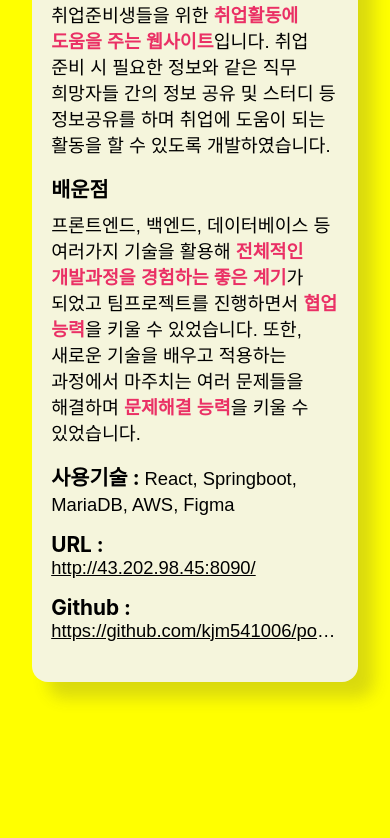
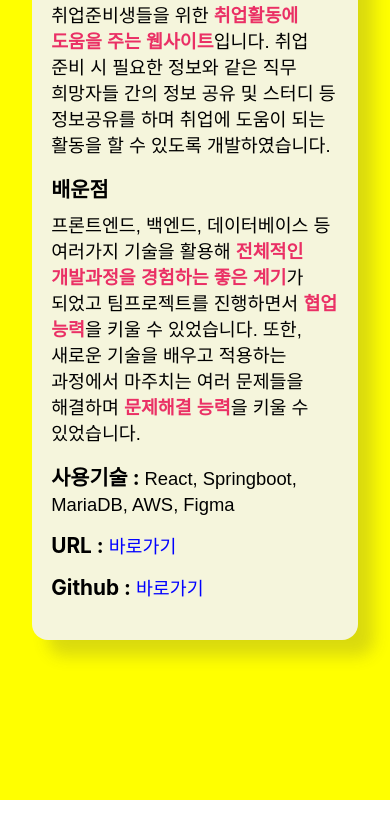
Before and after one commit to kjm541006/portfolio, a Next.js app: page / in a window 390 px wide. Shown: the part 4863-5701 px from the top of the page. After the commit the page ends 5663 px from the top, so only its background shows below. Built offline with nearby package versions, Linux system fonts and the light colour scheme.

Commit message:
프로젝트 한 섹터 완료

```diff
--- a/components/Projects.js
+++ b/components/Projects.js
@@ -53,7 +53,7 @@ const Projects = () => {
                     target="_blank"
                     rel="noopener noreferrer"
                   >
-                    http://43.202.98.45:8090/
+                    바로가기
                   </a>
                 </div>
               </div>
@@ -66,46 +66,13 @@ const Projects = () => {
                     target="_blank"
                     rel="noopener noreferrer"
                   >
-                    https://github.com/kjm541006/portfolio
+                    바로가기
                   </a>
                 </div>
               </div>
             </div>
           </div>
         </div>
-        {/* <div className={styles.projects_info}>
-          <div className={styles.projects_info_project}>
-            <div className={styles.projects_info_project_title}>Catch Job</div>
-            <div className={styles.projects_info_project_subtitle}>2023.08 (팀 프로젝트)</div>
-            <div className={styles.projects_info_project_content}>
-              <Image className={styles.projects_img} src={"/images/catchjob.png"} width="450" height="300" />
-              <div className={styles.projects_info_project_content_detail}></div>
-            </div>
-            <div className={styles.projects_info_detail}>
-              <div className={styles.projects_info_detail_background}>
-                <div className={styles.projects_info_detail_background_title}>
-                  <b>개발배경</b>
-                </div>
-                <div className={styles.projects_info_detail_background_content}>
-                  취업준비생의 입장에서 취업준비생들을 위한 <span className={styles.red}>취업활동에 도움을 주는 웹사이트</span>입니다. 취업
-                  준비 시 필요한 정보와 같은 직무 희망자들 간의 정보 공유 및 스터디 등 정보공유를 하며 취업에 도움이 되는 활동을 할 수
-                  있도록 개발하였습니다.
-                </div>
-              </div>
-              <div className={styles.projects_info_detail_learned}>
-                <div className={styles.projects_info_detail_learned_title}>
-                  <b>배운점</b>
-                </div>
-                <div className={styles.projects_info_detail_learned_content}>
-                  프론트엔드, 백엔드, 데이터베이스 등 여러가지 기술을 활용해{" "}
-                  <span className={styles.red}>전체적인 개발과정을 경험하는 좋은 계기</span>가 되었고 팀프로젝트를 진행하면서{" "}
-                  <span className={styles.red}>협업 능력</span>을 키울 수 있었습니다. 또한, 새로운 기술을 배우고 적용하는 과정에서 마주치는
-                  여러 문제들을 해결하며 <span className={styles.red}>문제해결 능력</span>을 키울 수 있었습니다.
-                </div>
-              </div>
-            </div>
-          </div>
-        </div> */}
       </div>
     </>
   );
--- a/components/Projects.module.css
+++ b/components/Projects.module.css
@@ -70,8 +70,9 @@
 }
 
 a.projects_info_detail_content {
-  text-decoration: underline;
-  display: block;
+  /* text-decoration: underline; */
+  /* display: block; */
+  color: blue;
   overflow: hidden;
   text-overflow: ellipsis;
   white-space: nowrap;
@@ -85,4 +86,10 @@ a.projects_info_detail_content {
   .projects_title {
     font-size: 2.5rem;
   }
+
+  .projects_info_detail_url,
+  .projects_info_detail_github {
+    /* display: flex; */
+    /* flex-direction: column; */
+  }
 }
```
